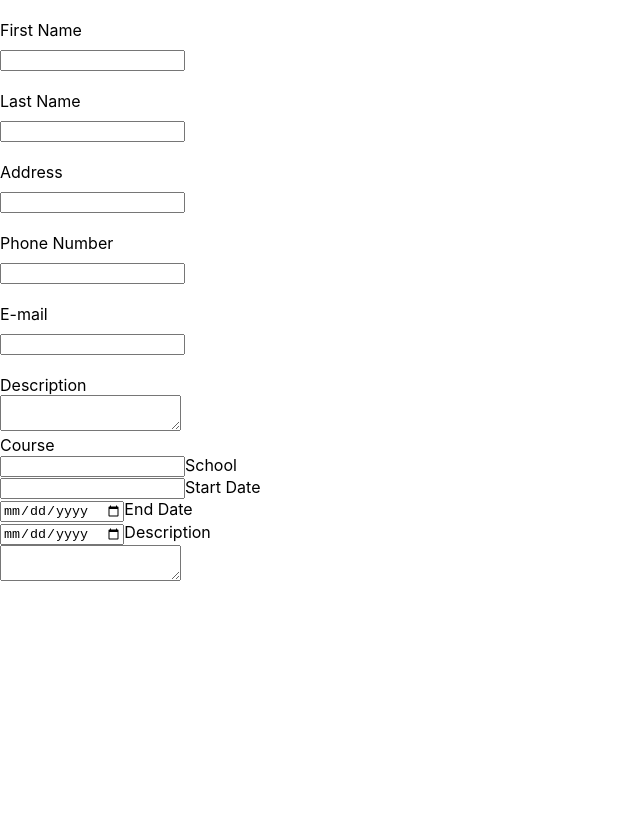
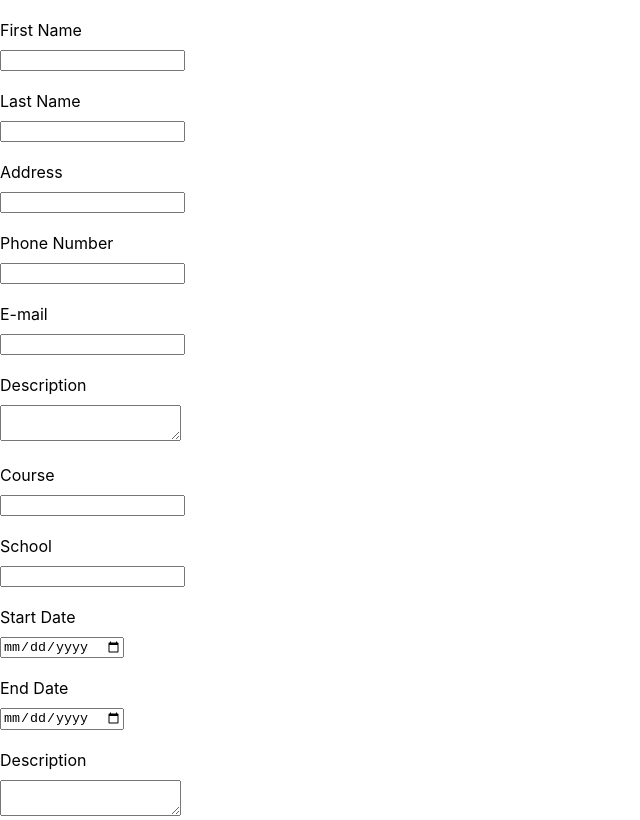
Before and after one commit to Maciej-Sitny/CV-creator, a React (Create React App) app: page / in a window 1280 px wide. Shown: the whole page, without its empty margins (0-640 px from the left). Built offline with nearby package versions, Linux system fonts and the light colour scheme.

Commit message:
Added simple styling to EduExp

```diff
--- a/src/index.css
+++ b/src/index.css
@@ -13,17 +13,17 @@ code {
 }
 
 
-.generalInfo {
+.generalInfo, .education {
   display:flex;
   flex-direction: column;
   width: 300px;
 }
 
-.generalInfo >label {
+.generalInfo >label, .education>label {
   margin-top: 20px;
   width:100%;
 }
 
-.generalInfo >label>input{
+.generalInfo >label>input, .generalInfo >label>textarea, .education>label>input ,.education>label>textarea{
   margin-top:10px;
 }
```
